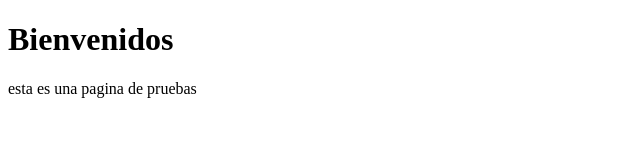
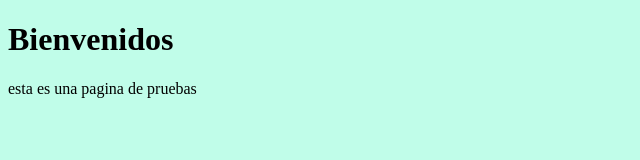
Before and after one commit to jucava86/ProyectoBase, a plain HTML site: page index.html in a window 1280 px wide. Shown: the whole page, without its empty margins (0-640 px from the left). Drawn offline with Linux system fonts and the light colour scheme.

Commit message:
add style

```diff
--- /dev/null
+++ b/estilos.css
@@ -0,0 +1,3 @@
+body{
+    background-color: rgb(192, 253, 233);
+}
--- a/index.html
+++ b/index.html
@@ -5,6 +5,7 @@
     <meta http-equiv="X-UA-Compatible" content="IE=edge">
     <meta name="viewport" content="width=<device-width>, initial-scale=1.0">
     <title>Document</title>
+    <link rel="stylesheet" href="estilos.css">
 </head>
 <body>
     <h1>Bienvenidos</h1>
```
